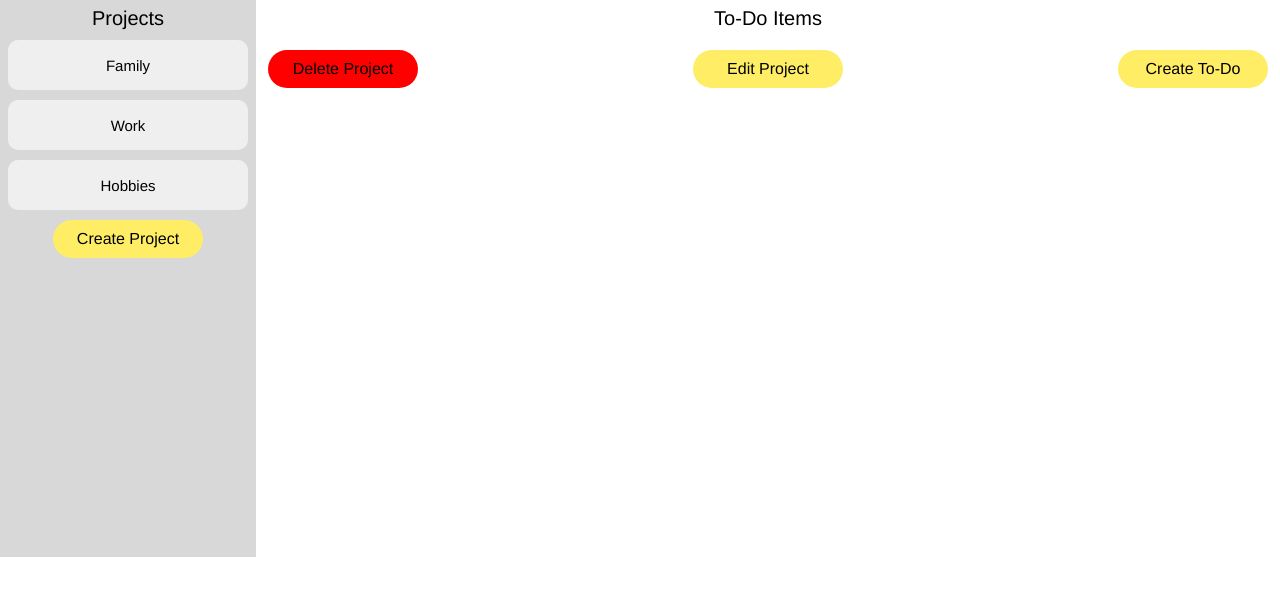
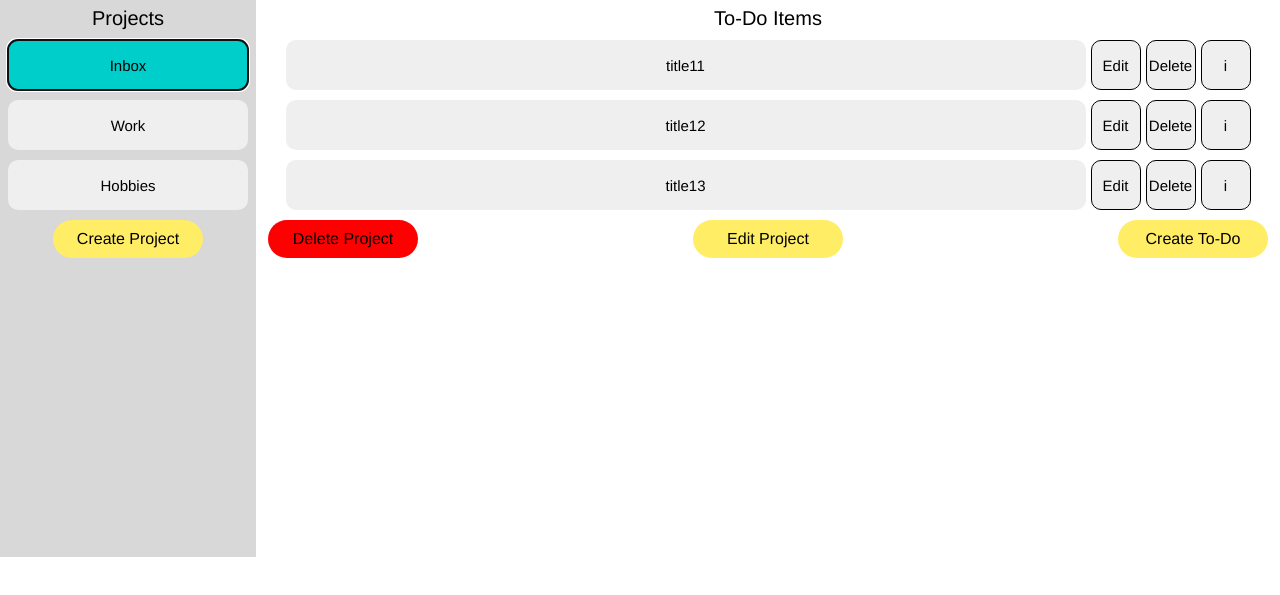
Before and after one commit to lemuellin/odin-todo-list, a website built with webpack: page dist/index.html in a window 1280 px wide. Shown: the part 103-698 px from the top of the page. Built offline with nearby package versions, Linux system fonts and the light colour scheme.

Commit message:
style: welcome page, project button pressed

```diff
--- a/src/index.js
+++ b/src/index.js
@@ -12,7 +12,7 @@ let projectCounter = 0;
 initDOM();
 
 //#region Initialization - create Default Projects and Todo Items
-createProjectAlgor("Family", projectList); projectCounter++;
+createProjectAlgor("Inbox", projectList); projectCounter++;
 project.push(todoItem('title11', 'description11', 'project0', "incomplete"));
 project.push(todoItem('title12', 'description12', 'project0', "incomplete"));
 project.push(todoItem('title13', 'description13', 'project0', "incomplete"));
@@ -49,6 +49,12 @@ function projectButton() {
         child.addEventListener('click', () => {
             currentProject = i;
 
+            for (let j = 0; j < projectListChild.length; j++){
+                projectListChild[j].classList.remove('pressed');
+            }
+
+            child.classList.add('pressed');
+
             // clear the main panel
             while(todoList.firstChild){todoList.firstChild.remove()};
 
@@ -61,6 +67,8 @@ function projectButton() {
     }
 }
 projectButton();
+document.querySelector('.projects0').click();
+document.querySelector('.projects0').focus();
 
 // Create Project Submit Button
 
--- a/src/style.css
+++ b/src/style.css
@@ -56,7 +56,7 @@ body{
             opacity: 0.8;
         }
 
-        .project:active{
+        .project:active, .project:focus, .pressed{
             background-color: #00cecb;
             opacity: 1;
         }
```
Also changed, not shown: README.md, dist/main.js.
